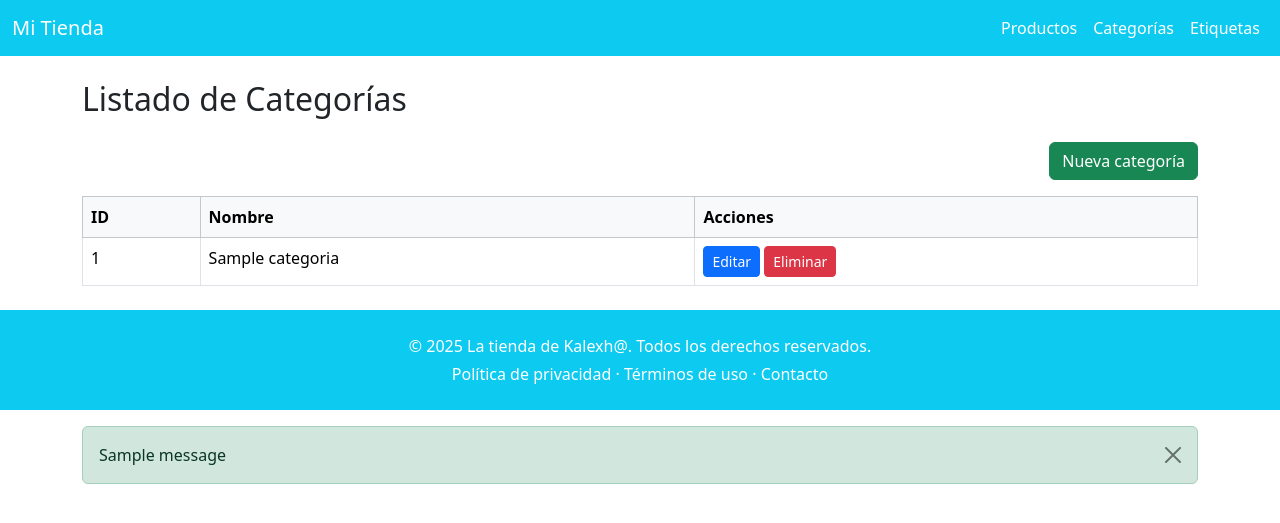
After one commit to kalex066/EvaluacionModulo7, a Django app: template productos/templates/lista_categorias.html in a window 1280 px wide. The commit adds this page. Shown: the top 523 px of the page. Run offline with Django 5.2, Linux system fonts and the light colour scheme; the template is opened without the code that fills it: values that come from a table or form of the project are taken from there, others are empty; tables that the repository leaves empty hold one stand-in row (values such as "Sample post"); one stand-in notice (Sample message) is shown; parts of the project's set-up code (start-up, migrations or seed data) failed here and were passed over.

Commit message:
3er commit: CRUD de las categorias

```diff
--- a/productos/models.py
+++ b/productos/models.py
@@ -6,9 +6,10 @@ class Categoria(models.Model):
         return f"El nombre de la categoria es {self.nombre}"
 
 class Etiqueta(models.Model):
-    nombre = models.CharField(max_length = 100)
+    nombre = models.CharField(max_length=50, unique=True)
+
     def __str__(self):
-        return f"La etiqueta correspondiente es {self.nombre}"
+        return f"El nombre de la etiqueta es {self.nombre}"
 
 class Producto(models.Model):
     nombre = models.CharField(max_length=100)
--- /dev/null
+++ b/productos/templates/lista_categorias.html
@@ -0,0 +1,38 @@
+{% extends 'base.html' %}
+{% block title %}Categorías{% endblock %}
+
+{% block content %}
+<h2 class="mt-4 mb-4">Listado de Categorías</h2>
+
+<div class="mb-3 text-end">
+    <a href="{% url 'crear_categoria' %}" class="btn btn-success">
+        <i class="bi bi-plus-circle"></i> Nueva categoría
+    </a>
+</div>
+
+<table class="table table-bordered table-hover">
+    <thead class="table-light">
+        <tr>
+            <th>ID</th>
+            <th>Nombre</th>
+            <th>Acciones</th>
+        </tr>
+    </thead>
+    <tbody>
+        {% for categoria in categorias %}
+        <tr>
+            <td>{{ categoria.id }}</td>
+            <td>{{ categoria.nombre }}</td>
+            <td>
+                <a href="{% url 'editar_categoria' categoria.id %}" class="btn btn-sm btn-primary">Editar</a>
+                <a href="{% url 'eliminar_categoria' categoria.id %}" class="btn btn-sm btn-danger">Eliminar</a>
+            </td>
+        </tr>
+        {% empty %}
+        <tr>
+            <td colspan="3" class="text-center">No hay categorías registradas.</td>
+        </tr>
+        {% endfor %}
+    </tbody>
+</table>
+{% endblock %}
--- a/productos/urls.py
+++ b/productos/urls.py
@@ -4,11 +4,15 @@ from . import views
 urlpatterns = [
     # Página de inicio, home
     path('', views.index, name='index'),
-
     # Productos
     path('productos/', views.lista_productos, name='lista_productos'),
     path('productos/crear/', views.crear_producto, name='crear_producto'),
     path('productos/<int:id>/editar/', views.editar_producto, name='editar_producto'),
     path('productos/<int:id>/', views.detalle_producto, name='detalle_producto'),
-    path('productos/<int:id>/eliminar/', views.eliminar_producto, name='eliminar_producto')
+    path('productos/<int:id>/eliminar/', views.eliminar_producto, name='eliminar_producto'),
+    #Categorias
+    path('categorias/', views.lista_categorias, name='lista_categorias'),
+    path('categorias/crear/', views.crear_categorias, name='crear_categoria'),
+    path('categorias/<int:id>/editar/', views.editar_categoria, name='editar_categoria'),
+    path('categorias/<int:id>/eliminar/', views.eliminar_categoria, name='eliminar_categoria')
 ]
--- a/templates/base.html
+++ b/templates/base.html
@@ -46,4 +46,14 @@
     <!-- Bootstrap JS -->
     <script src="https://cdn.jsdelivr.net/npm/bootstrap@5.3.2/dist/js/bootstrap.bundle.min.js"></script>
 </body>
+{% if messages %}
+<div class="container mt-3">
+    {% for message in messages %}
+        <div class="alert alert-{{ message.tags }} alert-dismissible fade show" role="alert">
+            {{ message }}
+            <button type="button" class="btn-close" data-bs-dismiss="alert" aria-label="Cerrar"></button>
+        </div>
+    {% endfor %}
+</div>
+{% endif %}
 </html>
```
Also changed, not shown: productos/formularios.py (+23 -1 lines), productos/templates/eliminar_categoria.html (added, +19 -0 lines), productos/templates/form._categoria.html (added, +20 -0 lines), productos/views.py (+44 -2 lines).
